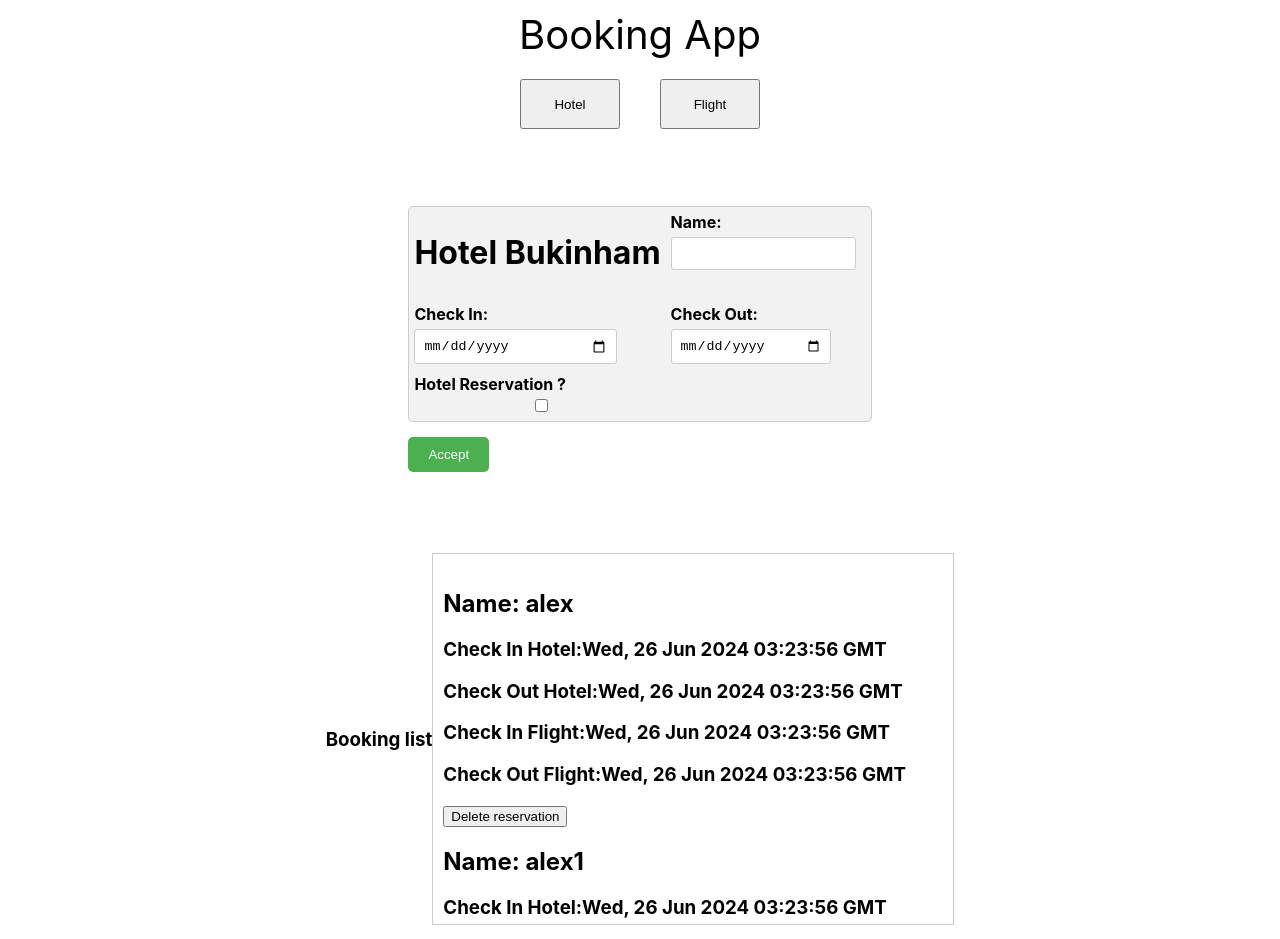
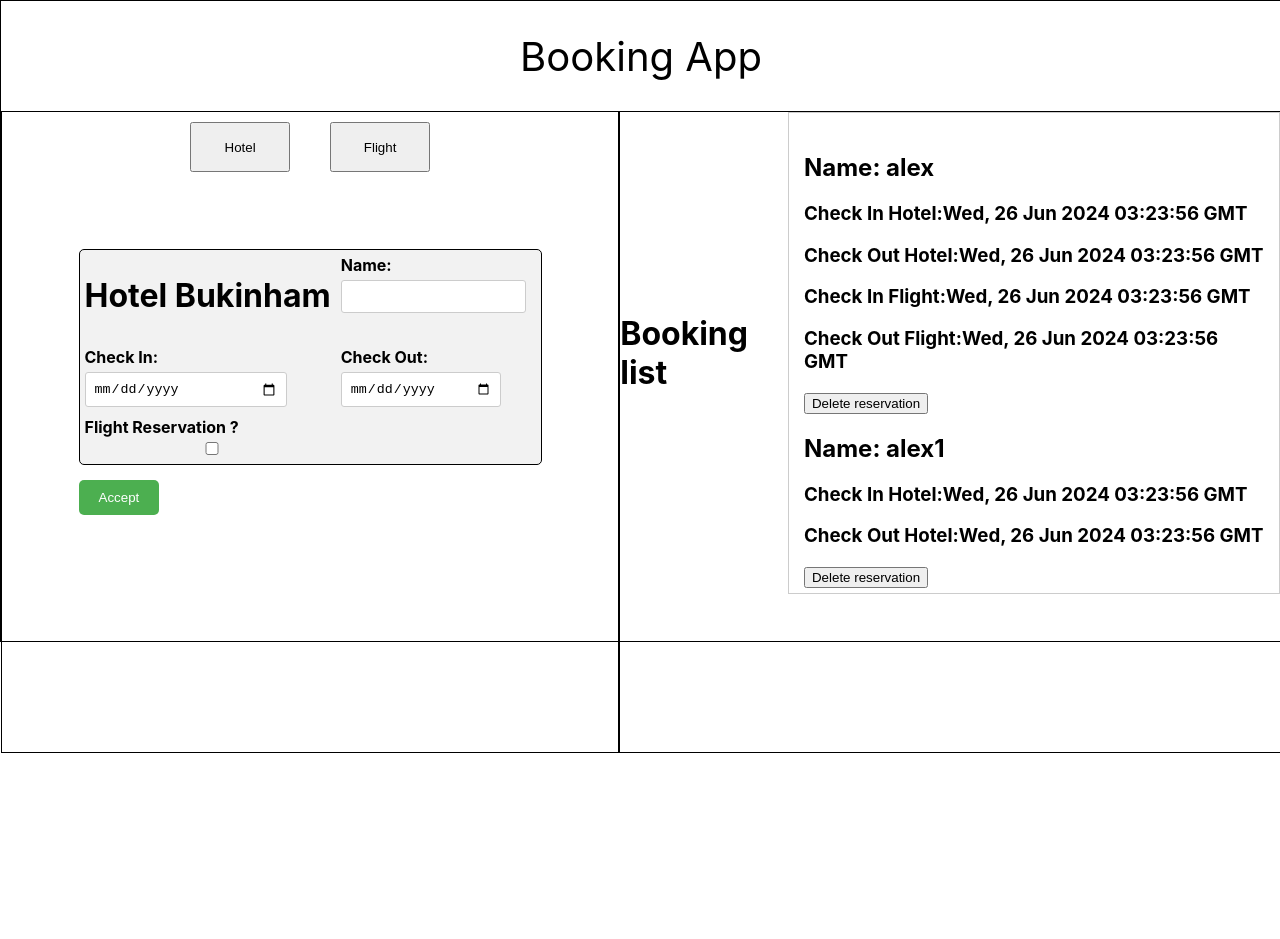
Before and after one commit to mrHann69/final_ipd, a React (Create React App) app: page / in a window 1280 px wide. After the commit the page ends 800 px from the top, so only its background shows below. Built offline with nearby package versions, Linux system fonts and the light colour scheme.

Commit message:
falta acomodar el CSS

```diff
--- a/src/App.css
+++ b/src/App.css
@@ -1,17 +1,29 @@
 .container {
   display: flex;
+  flex-direction: row;
   justify-content: center;
   align-items: center;
   height: 100vh;
   border: 1px solid #000;
+  gap: 20px;
 }
 
 .box {
-  width: 300px;
+  width: 600px;
   height: 200px;
   border: 1px solid #000;
   display: flex;
-  align-items: center;
-  justify-content: center;
+  padding: 10px;
   margin: 5px;
 }
+
+.box box1 {
+  width: 50vh;
+  height: 50vh;
+  border: 1px solid #000000;
+}
+
+.box2 {
+  width: 50vh;
+  height: 50vh;
+}
--- a/src/App.jsx
+++ b/src/App.jsx
@@ -4,6 +4,7 @@ import {
   AppTitle,
   AppButtons,
   Button,
+  AppContainerRow,
 } from "./components/AppStyles";
 import AppBookingList from "./components/AppBookingList/AppBookingList";
 import Form from "./components/form/Form.jsx";
@@ -21,10 +22,9 @@ function App() {
 
   return (
     <AppContainer>
-
       <AppTitle>Booking App</AppTitle>
-      <div className="container">
-        <div className="box box1">
+      <AppContainerRow>
+        <AppContainer>
           <AppButtons >
             <Button
               type="button"
@@ -46,18 +46,20 @@ function App() {
           {showForm && (
             <Form list={list} setList={setList} type={state} />
           )}
-        </div>
+        </AppContainer>
 
-        <div className="box box2">
+        <AppContainer>
           <AppBookingList list={list} />
-        </div>
-      </div>
-
-
+        </AppContainer>
+      </AppContainerRow>
     </AppContainer>
 
   );
 }
+
+const bookingListExample = [{
+
+}];
 
 const bookingList = [
   {
@@ -89,4 +91,6 @@ const bookingList = [
   },
 ];
 
+
+
 export default App;
--- a/src/components/AppBookingList/AppBookingList.css
+++ b/src/components/AppBookingList/AppBookingList.css
@@ -2,15 +2,19 @@
   display: flex;
   justify-content: center;
   align-items: center;
-  height: 50vh;
+}
+
+.header {
+  padding: 15px;
+  margin: 2px;
 }
 
 .scroll-box {
   width: 500px;
-  height: 350px;
+  height: 450px;
   border: 1px solid #ccc;
   overflow-y: scroll;
-  padding: 10px;
+  padding: 15px;
 }
 
 .scroll-box ul {
--- a/src/components/AppBookingList/AppBookingList.jsx
+++ b/src/components/AppBookingList/AppBookingList.jsx
@@ -7,7 +7,7 @@ function AppBookingList({ list }) {
   return (
     <div className="list-container">
       <header>
-        <h3>Booking list</h3>
+        <h1>Booking list</h1>
       </header>
       <div className="scroll-box">
         <ul>
--- a/src/components/AppStyles.jsx
+++ b/src/components/AppStyles.jsx
@@ -2,11 +2,21 @@ import styled from "styled-components";
 
 export const AppContainer = styled.div`
   width: 100%;
-  height: 100vh;
+  height: 80vh;
   display: flex;
 
   flex-direction: column;
+  /*border: 1px solid #000000; */border: 1px solid #000000;
+  position: relative;
+`;
 
+export const AppContainerRow = styled.div`
+  width: 100%;
+  height: 50vh;
+  display: flex;
+
+  flex-direction: row;
+  /*border: 1px solid #000000; */
   position: relative;
 `;
 
@@ -17,7 +27,7 @@ export const AppTitle = styled.div`
   justify-content: center;
   align-items: center;
   font-size: 40px;
-  padding: 10px 0px;
+  padding: 5px 0px;
 `;
 
 export const AppButtons = styled.div`
--- a/src/components/form/Form.css
+++ b/src/components/form/Form.css
@@ -10,7 +10,7 @@
     grid-template-columns: auto 1fr;
     gap: 10px;
     background-color: #f2f2f2;
-    border: 1px solid #ccc;
+    border: 1px solid #000000;
     border-radius: 5px;
     padding: 5px;
     max-width: 600px;
--- a/src/components/form/Form.jsx
+++ b/src/components/form/Form.jsx
@@ -82,7 +82,7 @@ export default function Form({ type, list, setList }) {
               />
             </div>
             <div >
-              <label htmlFor="checkflight">Hotel Reservation ? </label>
+              <label htmlFor="checkflight">Flight Reservation ? </label>
               <input type="checkbox" name="checkflight" onChange={
                 () => setStateCheckbox(!stateCheckbox)} />
             </div>
@@ -143,7 +143,7 @@ export default function Form({ type, list, setList }) {
               />
             </div>
             <div >
-              <label htmlFor="checkhotel">Flight Reservation ? </label>
+              <label htmlFor="checkhotel">Hotel Reservation ? </label>
               <input type="checkbox" name="checkhotel" onChange={
                 () => setStateCheckbox(!stateCheckbox)} />
             </div>
```
